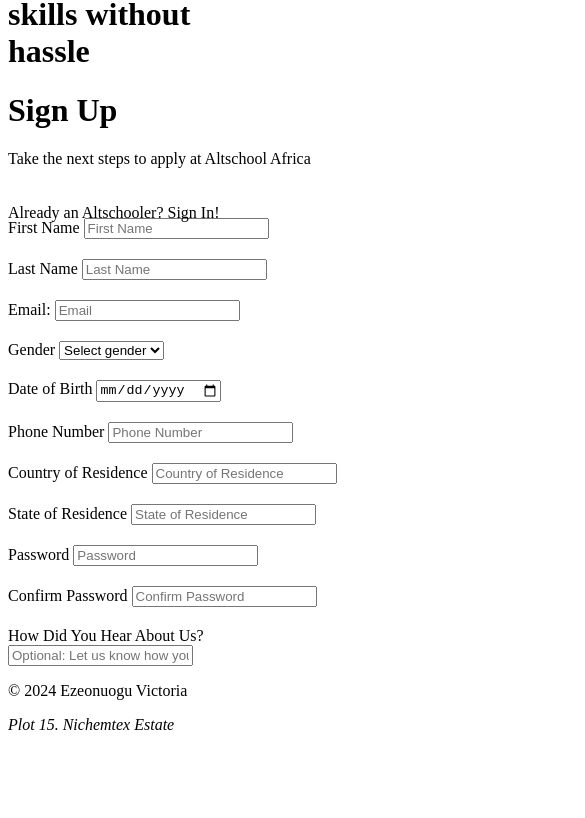
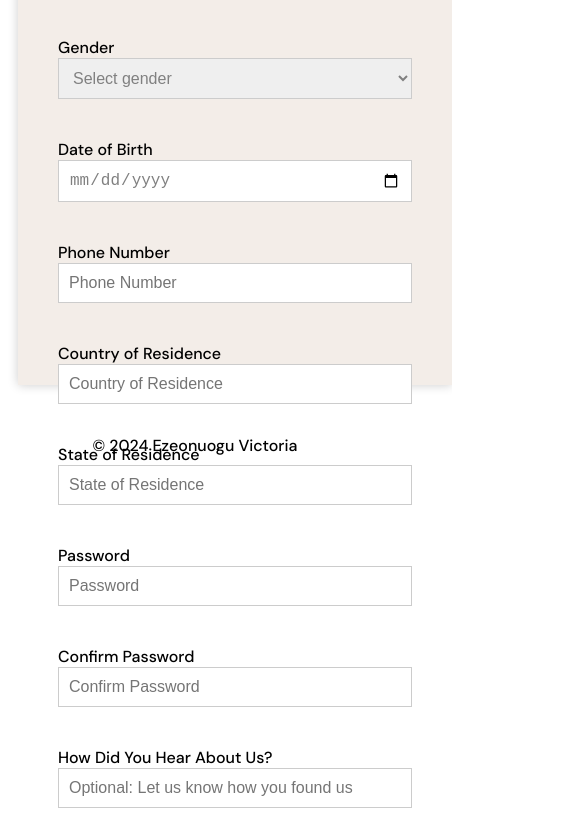
Before and after one commit to Ace21-js/Altschool-HTML-Assignments, a plain HTML site: page Assignment 1/form.html in a window 390 px wide. Shown: the part 991-1809 px from the top of the page, 585 px wide, since content can reach past the window. Before the commit the page ends 1733 px from the top, so only its background shows below. Drawn offline with Linux system fonts and the light colour scheme.

Commit message:
Add media queries and other updates to Assignment 1

```diff
--- a/Assignment 1/style.css
+++ b/Assignment 1/style.css
@@ -1,3 +1,168 @@
+@font-face {
+    font-family: 'DMSans';
+    src: url('fonts/DM_Sans/DM_Sans/static/DMSans-Medium.ttf') format('truetype');
+    font-weight: medium;
+    font-style: normal;
+}
+
+@font-face {
+    font-family: 'DMSans';
+    src: url('fonts/DM_Sans/DM_Sans/static/DMSans-Bold.ttf') format('truetype');
+    font-weight: bold;
+    font-style: normal;
+}
+
+body {
+    font-family: 'DMSans', sans-serif;
+    background-color:linear-gradient(to right, #F2EBE6);
+}
+
+.header {
+    position: absolute;
+    top: 60px;
+    z-index: 10;
+}
+
+ul li {
+    list-style: none;
+    font-weight: medium;
+    border:3px solid black;
+    padding: 20px;
+    margin-left: 10px;
+    margin-top: -40px;
+}
+
+.header nav ul li a {
+    text-decoration: none;
+    color: black;
+}
+
+.header nav ul li a:hover {
+    text-decoration: underline;
+    color: #0064C0;
+}
+
+.container {
+    display: flex;
+    flex-direction: row;
+    justify-content: center;
+    margin-top: 100px;
+    margin-bottom:100px;
+    width: 100%;
+    height: 100%;
+}
+
+.content-left {
+    display: flex;
+    flex-direction: column;
+    justify-content: center;
+    background-repeat: no-repeat;
+    background-size: contain;
+    margin-left: 20px;
+    width:45%;
+}
+
+.content-left img {
+    opacity: 0.9;
+    position: relative;
+    top: -90px;
+    width: 80%;
+    text-align: center;
+    margin: 0 auto;
+}
+
+.content-left h1 {
+    position: relative;
+    top: -90px;
+    color: black;
+    text-align: center;
+}
+
+.content-right {
+    background-color:rgba(242, 235, 230, 0.9);
+    box-shadow: 0 0 10px rgba(0, 0, 0, 0.2);
+    width: 55%;
+    position: relative;
+    bottom: 100px;
+    left: 10px;
+    padding: 30px;
+    margin: 0;
+    height: 90vh;
+    font-weight: normal;
+}
+
+.form  {
+    margin-top: -10px;
+}
+
+
+.side {
+    position: absolute;
+    top: 50px;
+    left: 560px;
+    color: black;
+}
+
+.outer {
+    color:blue;
+}
+
+.form {
+    display: flex;
+    flex-direction: column;
+    justify-content: center;
+    border: 10px;
+}
+
+.form-beside {
+    display: flex;
+    flex-direction: row;
+    justify-content: space-between;
+    gap: 20px;
+    padding: 10px 10px;
+}
+
+.form-alone {
+    display: flex;
+    flex-direction: column;
+    padding: 10px 10px;
+}
+
+.form-item {
+    display: flex;
+    flex-direction: column;
+    flex: 1;
+}
+
+.form-item input, .form-item select {
+    padding: 10px;
+    border: 1px solid #ccc;
+    font-size: 16px;
+    font-weight: lighter;
+    box-sizing: border-box;
+    color: gray;
+}
+
+.form-alone input {
+    padding: 10px;
+    border: 1px solid #ccc;
+    font-size: 16px;
+    font-weight: lighter;
+    box-sizing: border-box;
+    color: gray;
+}
+
+.content-right p {
+    margin-top: -10px;
+    color: gray;
+}
+
+.bottom {
+    margin-top: -150px;
+    text-align: center;
+}
+
+
 /* Media query for tablet screens */
 @media (min-width: 576px) and (max-width: 767px) {
     .container {
```
